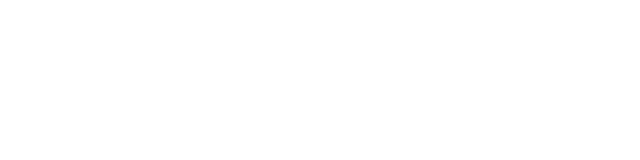
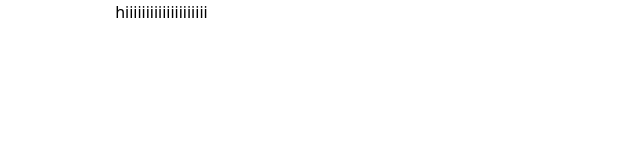
Before and after one commit to blood-rayne1234/Mern-Project, a React (Vite) app: page /collection in a window 1280 px wide. Before the commit this address had no page. Shown: the top 160 px of the page, without its empty margins (0-640 px from the left). Built offline with nearby package versions, Linux system fonts and the light colour scheme.

Commit message:
set up routes

```diff
--- a/src/App.jsx
+++ b/src/App.jsx
@@ -1,6 +1,14 @@
 import React from 'react'
 import {Routes,Route} from 'react-router-dom'
 import Home from './pages/Home'
+import Collection from './pages/collection'
+import About from './pages/About'
+import Contact from './pages/Contact'
+import Product from './pages/Product'
+import Cart from './pages/Cart'
+import Login from './pages/Login'
+import PlaceOrder from './pages/PlaceOrder'
+import Orders from './pages/Orders'
 
 const App = () => {
   return (
@@ -8,6 +16,14 @@
 
       <Routes>
         <Route path='/' element={<Home/>}/>
+        <Route path = '/collection' element={<Collection/>}/>
+        <Route path='/about' element={<About/>}/>
+        <Route path='/contact' element={<Contact/>}/>
+        <Route path='/product/:productId' element={<Product/>}/>
+        <Route path='/cart' element={<Cart/>}/>
+        <Route path='/login' element={<Login/>}/>
+        <Route path='/place-order' element={<PlaceOrder/>}/>
+        <Route path='/orders' element={<Orders/>}/>
       </Routes>
     </div>
   )
--- a/src/pages/Collection.jsx
+++ b/src/pages/Collection.jsx
@@ -2,7 +2,11 @@
 
 const Collection = () => {
   return (
-    <div>Collection</div>
+    <div>
+
+      <h1>hiiiiiiiiiiiiiiiiiiii</h1>
+    </div>
+
   )
 }
 
```
Also changed, not shown: 1 other file (tests, documents, lock files or other folders).
